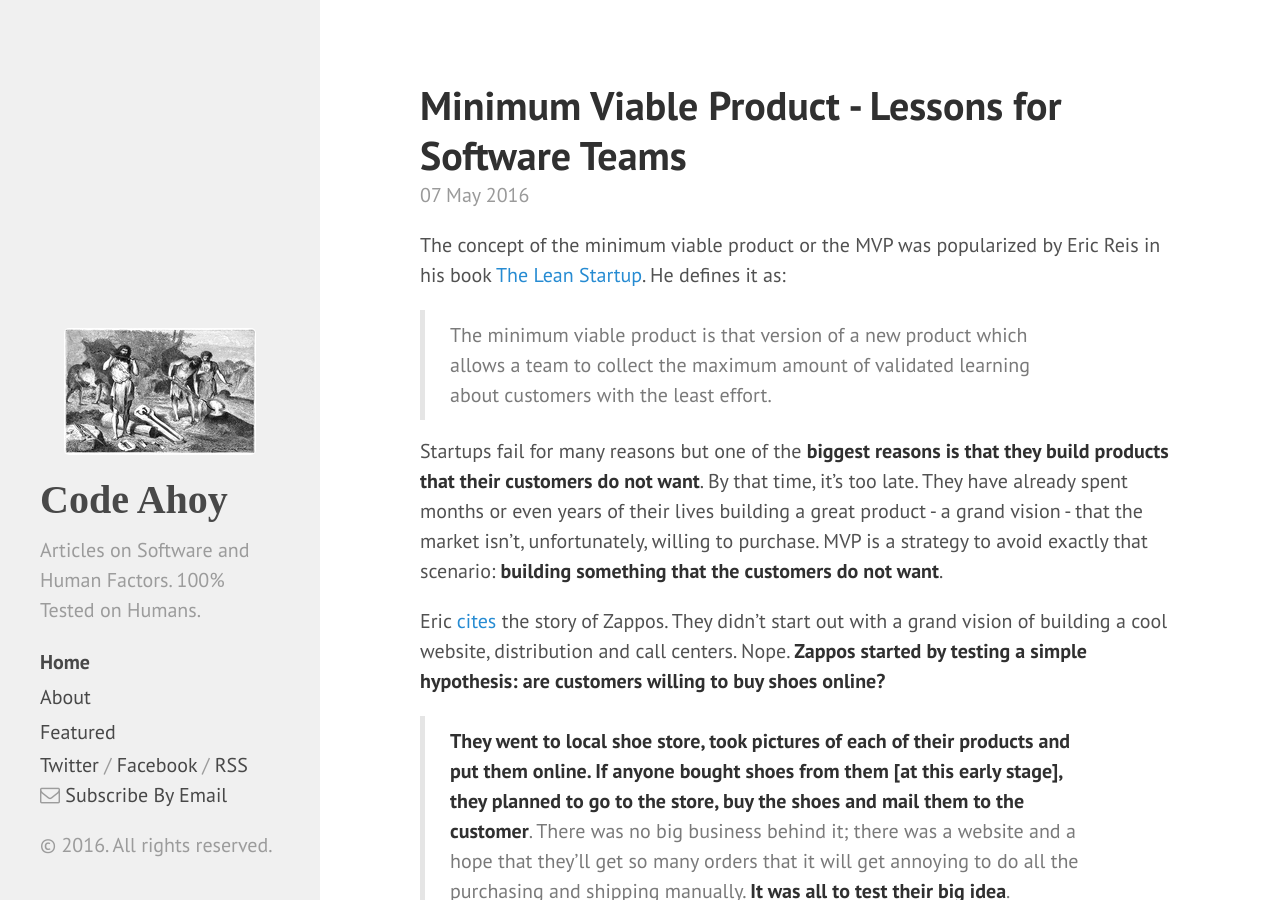
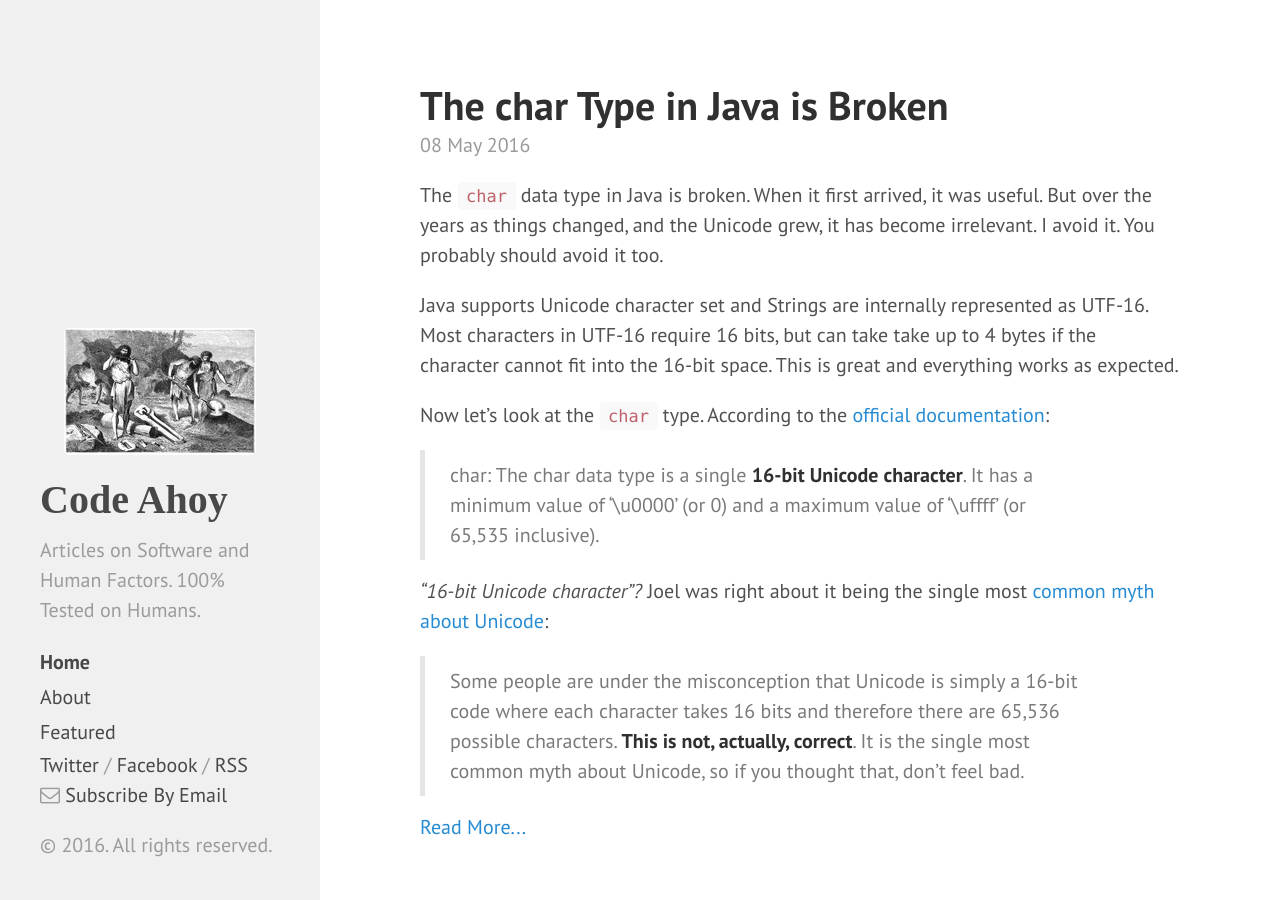
Before and after one commit to talk2viren/umermansoor.github.io, a Jekyll site: the page built from index.html, in a window 1280 px wide and 900 px high. Built offline with Jekyll 4.4.1, drawn with Linux system fonts in a browser that asks for light colours; nearby versions of some CDN libraries; the list of posts is cut into pages by our own code; some of the changed text lies outside the part shown.

Commit message:
char type is broken quick blog post (30 minutes)
also remove the wordy site title

```diff
--- a/_includes/head.html
+++ b/_includes/head.html
@@ -8,7 +8,7 @@
 
   <title>
     {% if page.title == "Code Ahoy" %}
-      {{ site.title }} &middot; {{ site.tagline }}
+      {{ site.title }}
     {% else %}
       {{ page.title }} &middot; {{ site.title }}
     {% endif %}
--- /dev/null
+++ b/_posts/2016-05-08-the-char-type-in-java-is-broken.md
@@ -0,0 +1,30 @@
+---
+layout: post
+title: The char Type in Java is Broken
+comments: True
+excerpt_separator: <!--more-->
+---
+
+The `char` data type in Java is broken. When it first arrived, it was useful. But over the years as things changed, and the Unicode grew, it has become irrelevant. I avoid it. You probably should avoid it too.
+
+Java supports Unicode character set and Strings are internally represented as UTF-16. Most characters in UTF-16 require 16 bits, but can take take up to 4 bytes if the character cannot fit into the 16-bit space. This is great and everything works as expected.
+
+Now let's look at the `char` type. According to the [official documentation](https://docs.oracle.com/javase/tutorial/java/nutsandbolts/datatypes.html):
+
+> char: The char data type is a single **16-bit Unicode character**. It has a minimum value of '\u0000' (or 0) and a maximum value of '\uffff' (or 65,535 inclusive).
+
+*"16-bit Unicode character"?* Joel was right about it being the single most [common myth about Unicode](http://www.joelonsoftware.com/articles/Unicode.html):
+
+>  Some people are under the misconception that Unicode is simply a 16-bit code where each character takes 16 bits and therefore there are 65,536 possible characters. **This is not, actually, correct**. It is the single most common myth about Unicode, so if you thought that, don't feel bad.
+
+<!--more-->
+
+Unicode isn't 16 bits. It never was. But in Sun's defense, when Java first arrived, Unicode characters fit perfectly inside the 16-bit space with room to grow. But over the years as languages, hieroglyphs, emojis and cool characters like these 🐵 ☠ ᧻ൠ ☕ were added, **Unicode outgrew the 16-bit space and now requires 21-bits** to represent all the characters.
+
+So the `char` data type isn't a UTF-16 character, or arguably, even a Unicode character anymore. It's an *integer type* that stores values from 0 to 65535. The latest version of Unicode has 120,737 characters. The `char` type would fit only about half the latest Unicode characters. When you do use methods like `someString.charAt(0)` or `someString.substring(0,1)` you might only end up with half the character or half the code point and Java won't even complain. (Use [`codePointAt(index)`](https://docs.oracle.com/javase/7/docs/api/java/lang/String.html#codePointAt(int)) instead which returns an int that will fit all Unicode characters in existence.)
+
+I have heard people say: *"if internationalization isn't a concern, you'd probably be fine using `char`"* or  *"don't worry about it unless your program is going to be released in China or Japan"*. This statement is wrong on two levels. First, at least I rarely come across applications where internationalization isn't a concern these days. Second, emoji Unicode characters that require more than 16-bits (👦👩) are used by audiences all over the world. Recently, a fellow developer told me that their "North American users" started complaining that the chat nicknames and messages "aren't displaying properly". After a lot of grief, they found the issue and had to undo all `char` manipulation in their software.
+
+May be, a UTF-16 `char` type from Oracle would be the answer or at least a run-time exception when Java detects this anomaly. Until then, we should probably avoid the `char` type. Even the official [JavaDocs](https://docs.oracle.com/javase/7/docs/api/java/lang/Character.html) don't sound all that convincing:
+
+> The char data type (and therefore the value that a Character object encapsulates) **are based on the original Unicode specification, which defined characters as fixed-width 16-bit entities. The Unicode Standard has since been changed** to allow for characters whose representation requires more than 16 bits. The range of legal code points is now U+0000 to U+10FFFF, known as Unicode scalar value. (Refer to the definition of the U+n notation in the Unicode Standard.)
```
